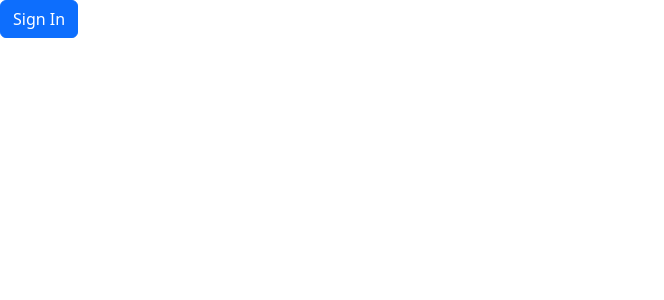
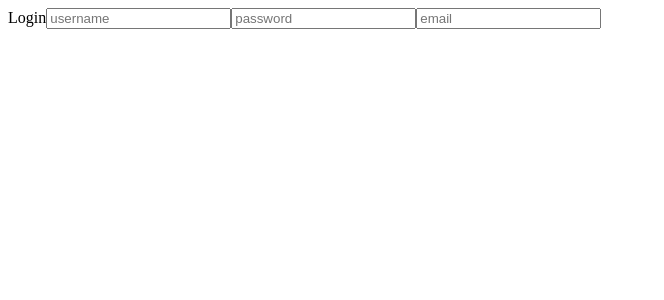
Before and after one commit to hassankhalil33/bankera-frontend, a React (Create React App) app: page / in a window 1280 px wide. Shown: the top 300 px of the page, without its empty margins (0-664 px from the left). Built offline with nearby package versions, Linux system fonts and the light colour scheme.

Commit message:
Removed Bootstrap

```diff
--- a/package.json
+++ b/package.json
@@ -6,7 +6,6 @@
     "@testing-library/jest-dom": "^5.17.0",
     "@testing-library/react": "^13.4.0",
     "@testing-library/user-event": "^13.5.0",
-    "bootstrap": "^5.3.3",
     "react": "^18.2.0",
     "react-dom": "^18.2.0",
     "react-scripts": "5.0.1",
--- a/src/App.jsx
+++ b/src/App.jsx
@@ -1,6 +1,6 @@
 import React from 'react';
-import "bootstrap/dist/css/bootstrap.css";
 import Button from './components/Button';
+import LoginPage from './screens/LoginPage';
 
 const handleClick = () => {
   console.log("Clicked");
@@ -8,9 +8,9 @@ const handleClick = () => {
 
 function App() {
   return (
-    <Button click={handleClick} type={"primary"}>
-      Sign In
-    </Button>
+    <div className="d-flex align-items-center">
+      <LoginPage />
+    </div>
   );
 }
 
--- a/src/components/Button.jsx
+++ b/src/components/Button.jsx
@@ -12,4 +12,4 @@ const Button = ({ children, type, click }) => {
 };
 
 
-export default Button
+export default Button;
--- /dev/null
+++ b/src/components/Input.jsx
@@ -0,0 +1,14 @@
+import React from "react";
+
+const Input = ({ placeholder }) => {
+  return (
+    <input
+      type="text"
+      className="form-control"
+      placeholder={placeholder}
+    />
+  )
+};
+
+
+export default Input;
--- a/src/screens/LoginPage.jsx
+++ b/src/screens/LoginPage.jsx
@@ -1,9 +1,13 @@
 import React from "react";
+import Input from "../components/Input";
 
 const LoginPage = () => {
   return (
-    <div>
-      Login Page
+    <div className="input-group mb-3">
+      <label htmlFor="">Login</label>
+      <Input placeholder={"username"} />
+      <Input placeholder={"password"} />
+      <Input placeholder={"email"} />
     </div>
   )
 };
```
Also changed, not shown: 1 other file (tests, documents, lock files or other folders).
